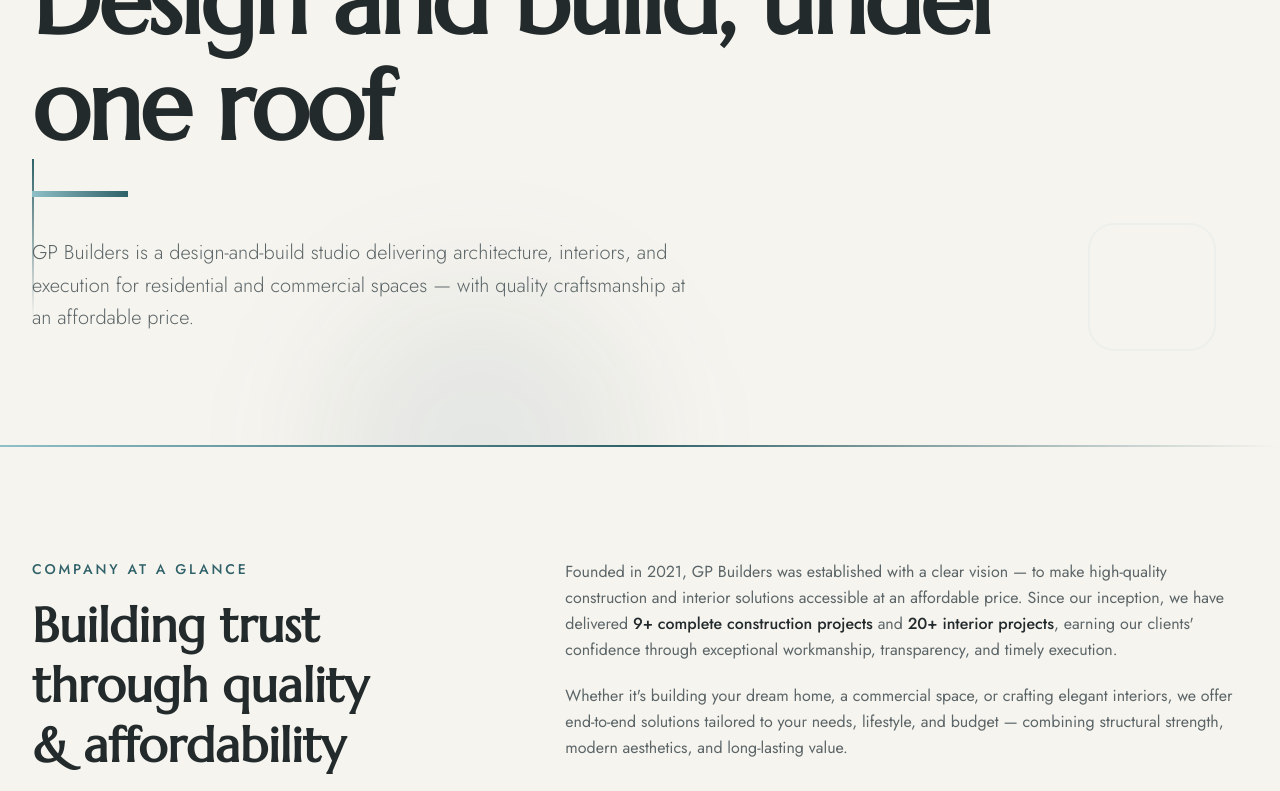
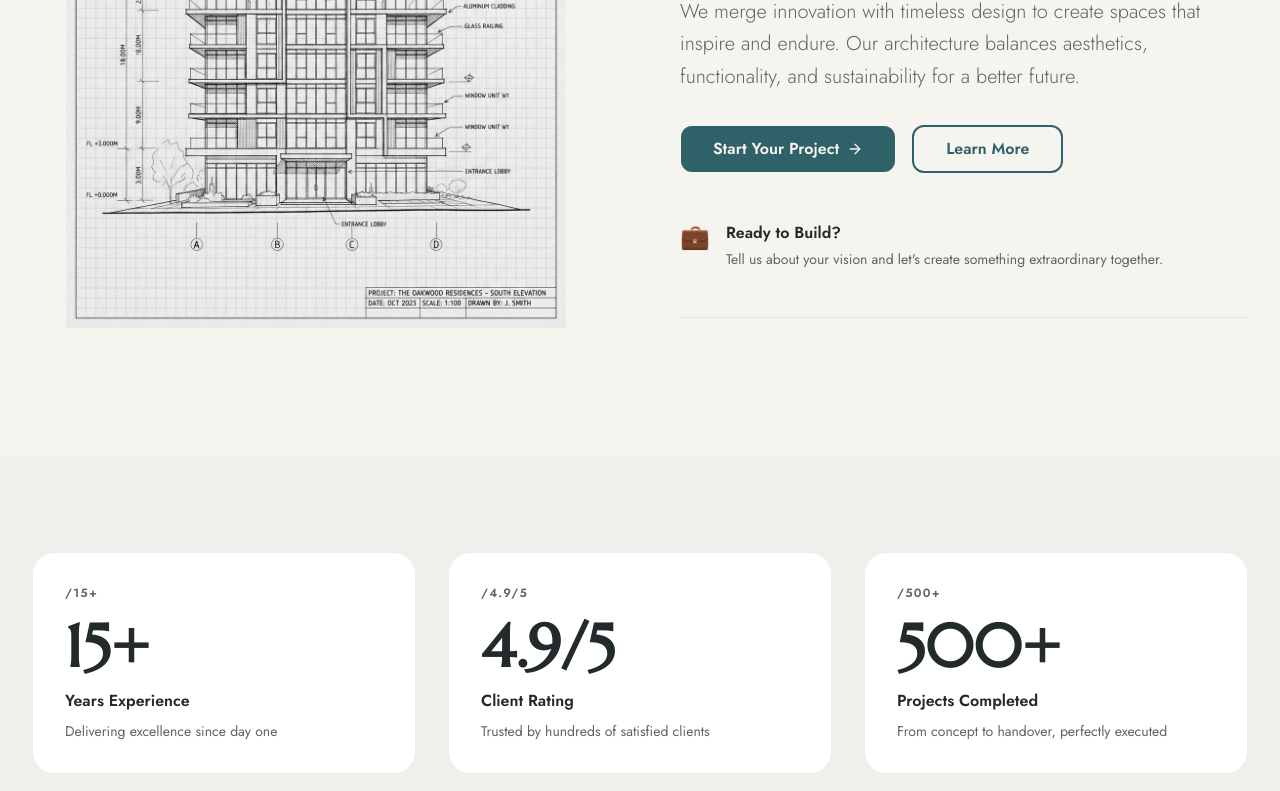
Before and after one commit to gpbuilders/gpbuilders, a Next.js app: page /about in a window 1280 px wide. Shown: the part 300-1091 px from the top of the page. Built offline with nearby package versions, Linux system fonts and the light colour scheme.

Commit message:
feat: replace page hero with new about hero component and add architecture sketch image

```diff
--- a/app/about/page.tsx
+++ b/app/about/page.tsx
@@ -1,7 +1,7 @@
 'use client'
 
 import type { Metadata } from 'next'
-import { PageHero } from '@/components/page-hero'
+import { AboutHero } from '@/components/about-hero'
 import { About } from '@/components/about'
 import { Values } from '@/components/values'
 import { Timeline } from '@/components/timeline'
@@ -11,12 +11,7 @@ import { ParallaxSection } from '@/components/parallax-section'
 export default function AboutPage() {
   return (
     <>
-      <PageHero
-        eyebrow="Who We Are"
-        title="Design and build, under one roof"
-        description="GP Builders is a design-and-build studio delivering architecture, interiors, and execution for residential and commercial spaces — with quality craftsmanship at an affordable price."
-        currentLabel="About"
-      />
+      <AboutHero />
       <About />
       <ParallaxSection
         backgroundColor="bg-background-alt"
--- /dev/null
+++ b/components/about-hero.tsx
@@ -0,0 +1,119 @@
+'use client'
+
+import Link from 'next/link'
+import Image from 'next/image'
+import { ArrowRight } from 'lucide-react'
+import { buttonVariants } from '@/components/ui/button'
+import { cn } from '@/lib/utils'
+
+export function AboutHero() {
+  return (
+    <>
+      {/* Main Hero Section */}
+      <section className="relative w-full overflow-hidden bg-background">
+        <div className="mx-auto max-w-7xl px-4 sm:px-6 lg:px-8 py-20 lg:py-32">
+          <div className="grid grid-cols-1 lg:grid-cols-2 gap-12 lg:gap-20 items-center">
+            {/* Left Side - Architectural Sketch */}
+            <div className="relative h-96 lg:h-[500px]">
+              <Image
+                src="/architecture-sketch.png"
+                alt="Architectural building sketch"
+                fill
+                className="object-contain"
+                priority
+              />
+            </div>
+
+            {/* Right Side - Content */}
+            <div className="flex flex-col justify-center max-w-2xl">
+              {/* Eyebrow */}
+              <p className="text-xs sm:text-sm font-semibold uppercase tracking-[0.2em] text-primary mb-6 flex items-center gap-3">
+                <span className="inline-flex gap-1">
+                  <span className="w-0.5 h-0.5 bg-primary rounded-full" />
+                  <span className="w-0.5 h-0.5 bg-primary rounded-full" />
+                  <span className="w-0.5 h-0.5 bg-primary rounded-full" />
+                </span>
+                Design & Build Excellence
+              </p>
+
+              {/* Main Heading */}
+              <h1 className="font-serif text-5xl sm:text-6xl lg:text-7xl font-semibold leading-tight text-foreground mb-6">
+                GP Builders
+              </h1>
+              <p className="text-lg lg:text-xl text-muted-foreground font-light leading-relaxed mb-8">
+                We merge innovation with timeless design to create spaces that inspire and endure. Our architecture balances aesthetics, functionality, and sustainability for a better future.
+              </p>
+
+              {/* CTA Buttons */}
+              <div className="flex flex-col sm:flex-row gap-4 mb-12">
+                <Link
+                  href="/contact"
+                  className={cn(
+                    buttonVariants(),
+                    'h-12 px-8 text-base font-semibold gap-2 bg-primary hover:bg-primary-dark text-primary-foreground rounded-lg transition-all',
+                  )}
+                >
+                  Start Your Project
+                  <ArrowRight className="h-4 w-4" />
+                </Link>
+                <button className="h-12 px-8 text-base font-semibold rounded-lg border-2 border-primary text-primary hover:bg-primary/5 transition-all">
+                  Learn More
+                </button>
+              </div>
+
+              {/* Contact Info */}
+              <div className="flex items-start gap-4 pb-12 border-b border-border">
+                <div className="text-2xl">💼</div>
+                <div>
+                  <h3 className="font-semibold text-foreground mb-1">Ready to Build?</h3>
+                  <p className="text-sm text-muted-foreground">
+                    Tell us about your vision and let's create something extraordinary together.
+                  </p>
+                </div>
+              </div>
+            </div>
+          </div>
+        </div>
+      </section>
+
+      {/* Stats Section */}
+      <section className="bg-background-alt py-16 lg:py-24">
+        <div className="mx-auto max-w-7xl px-4 sm:px-6 lg:px-8">
+          <div className="grid grid-cols-1 md:grid-cols-3 gap-8">
+            {[
+              {
+                number: '15+',
+                label: 'Years Experience',
+                description: 'Delivering excellence since day one',
+              },
+              {
+                number: '4.9/5',
+                label: 'Client Rating',
+                description: 'Trusted by hundreds of satisfied clients',
+              },
+              {
+                number: '500+',
+                label: 'Projects Completed',
+                description: 'From concept to handover, perfectly executed',
+              },
+            ].map((stat) => (
+              <div
+                key={stat.label}
+                className="bg-card rounded-2xl p-8 border border-border hover:border-primary/50 transition-all"
+              >
+                <p className="text-xs font-semibold uppercase tracking-widest text-muted-foreground mb-4">
+                  /{String(stat.number).padStart(2, '0')}
+                </p>
+                <p className="text-5xl sm:text-6xl font-semibold text-foreground mb-3 font-serif">
+                  {stat.number}
+                </p>
+                <h3 className="font-semibold text-foreground mb-2">{stat.label}</h3>
+                <p className="text-sm text-muted-foreground">{stat.description}</p>
+              </div>
+            ))}
+          </div>
+        </div>
+      </section>
+    </>
+  )
+}
```
Also changed, not shown: public/architecture-sketch.png (added).
